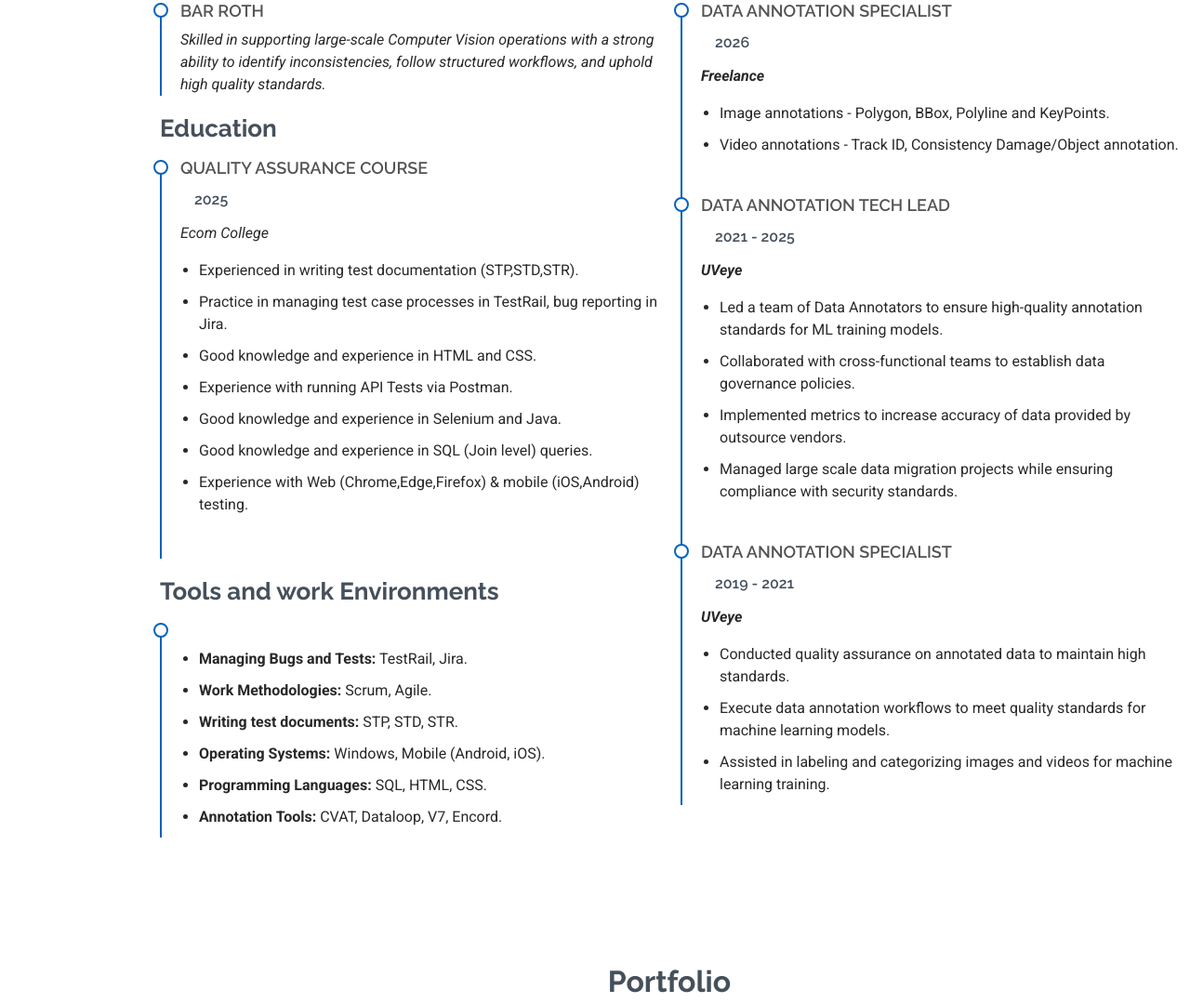
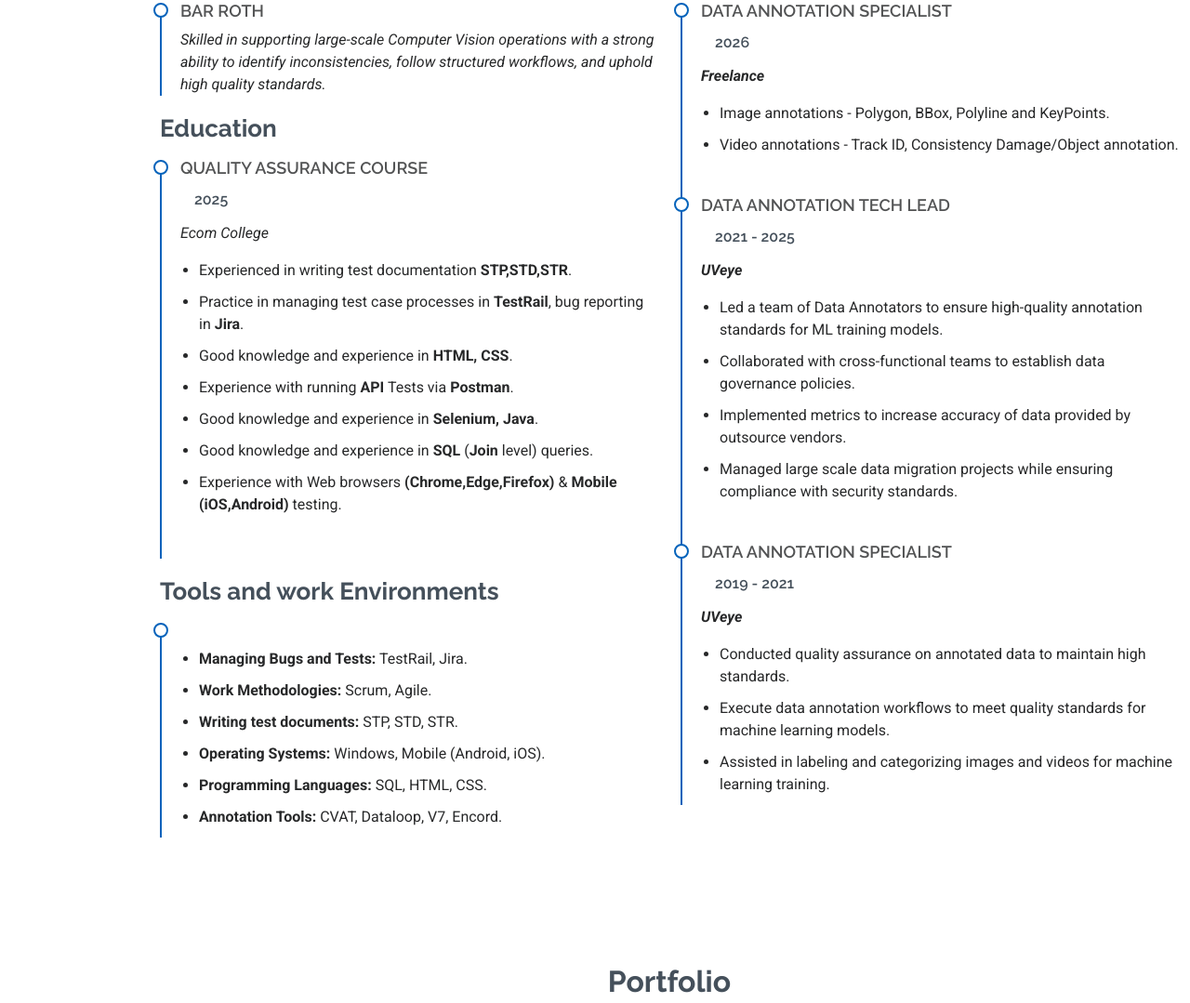
Before and after one commit to Baroth-creator/Bar-Roth-Website, a plain HTML site: page index.html in a window 1280 px wide. Shown: the part 2240-3319 px from the top of the page at 93% size. Drawn offline with Linux system fonts and the light colour scheme.

Commit message:
Update index.html

```diff
--- a/index.html
+++ b/index.html
@@ -227,13 +227,13 @@ After completing formal QA training, I am now focused on transitioning into soft
               <h5>2025</h5>
               <p><em>Ecom College</em></p>
 			  <ul>
-				<li>Experienced in writing test documentation (STP,STD,STR).</li>
-				<li>Practice in managing test case processes in TestRail, bug reporting in Jira.</li>
-				<li>Good knowledge and experience in HTML and CSS.</li>
-				<li>Experience with running API Tests via Postman.</li>
-				<li>Good knowledge and experience in Selenium and Java.</li>
-				<li>Good knowledge and experience in SQL (Join level) queries.</li>
-				<li>Experience with Web (Chrome,Edge,Firefox) & mobile (iOS,Android) testing.</li>
+				<li>Experienced in writing test documentation <b>STP,STD,STR</b>.</li>
+				<li>Practice in managing test case processes in <b>TestRail</b>, bug reporting in <b>Jira</b>.</li>
+				<li>Good knowledge and experience in <b>HTML, CSS</b>.</li>
+				<li>Experience with running <b>API</b> Tests via <b>Postman</b>.</li>
+				<li>Good knowledge and experience in <b>Selenium, Java</b>.</li>
+				<li>Good knowledge and experience in <b>SQL</b> (<b>Join</b> level) queries.</li>
+				<li>Experience with Web browsers <b>(Chrome,Edge,Firefox)</b> & <b>Mobile (iOS,Android)</b> testing.</li>
 
 			  </ul>
 
```
